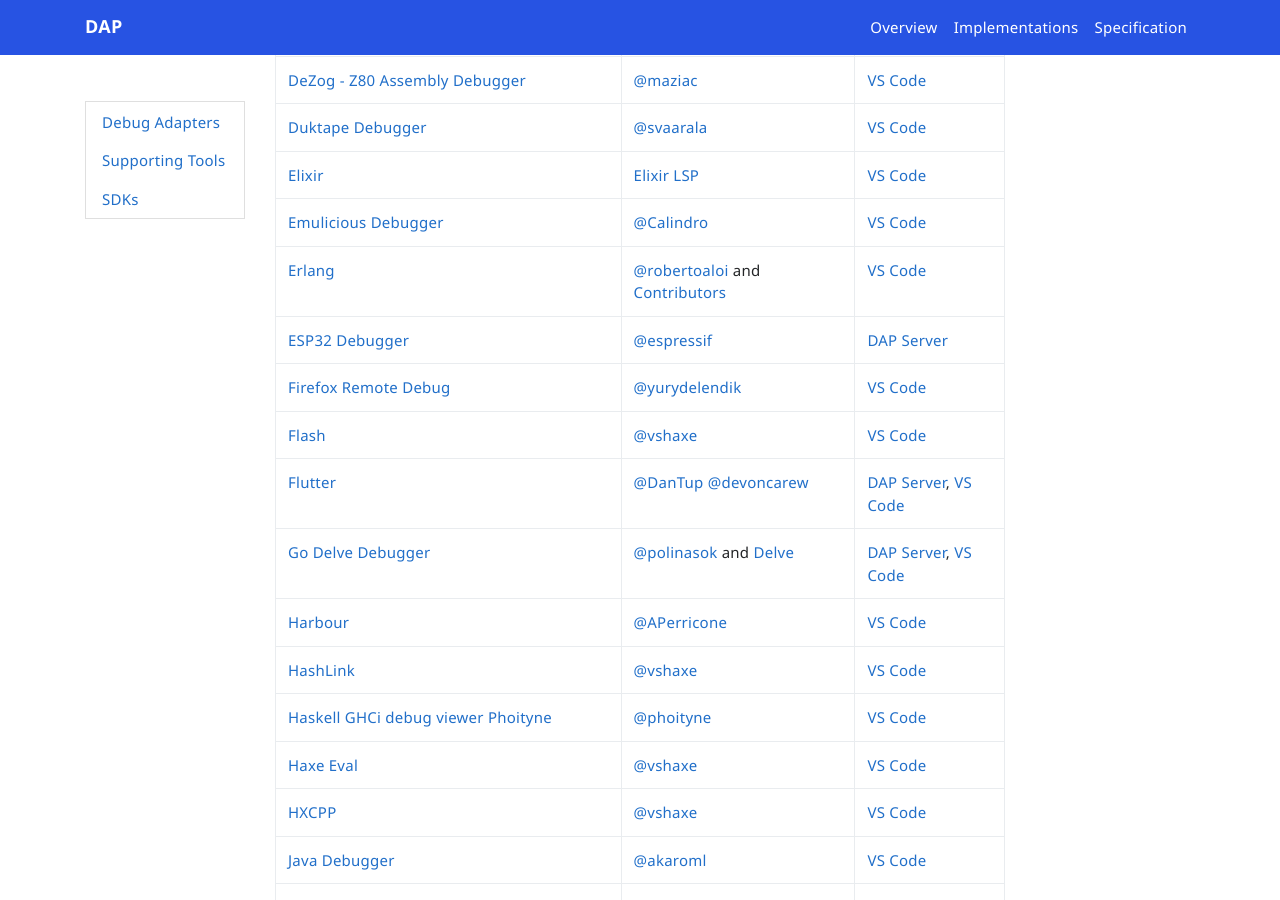
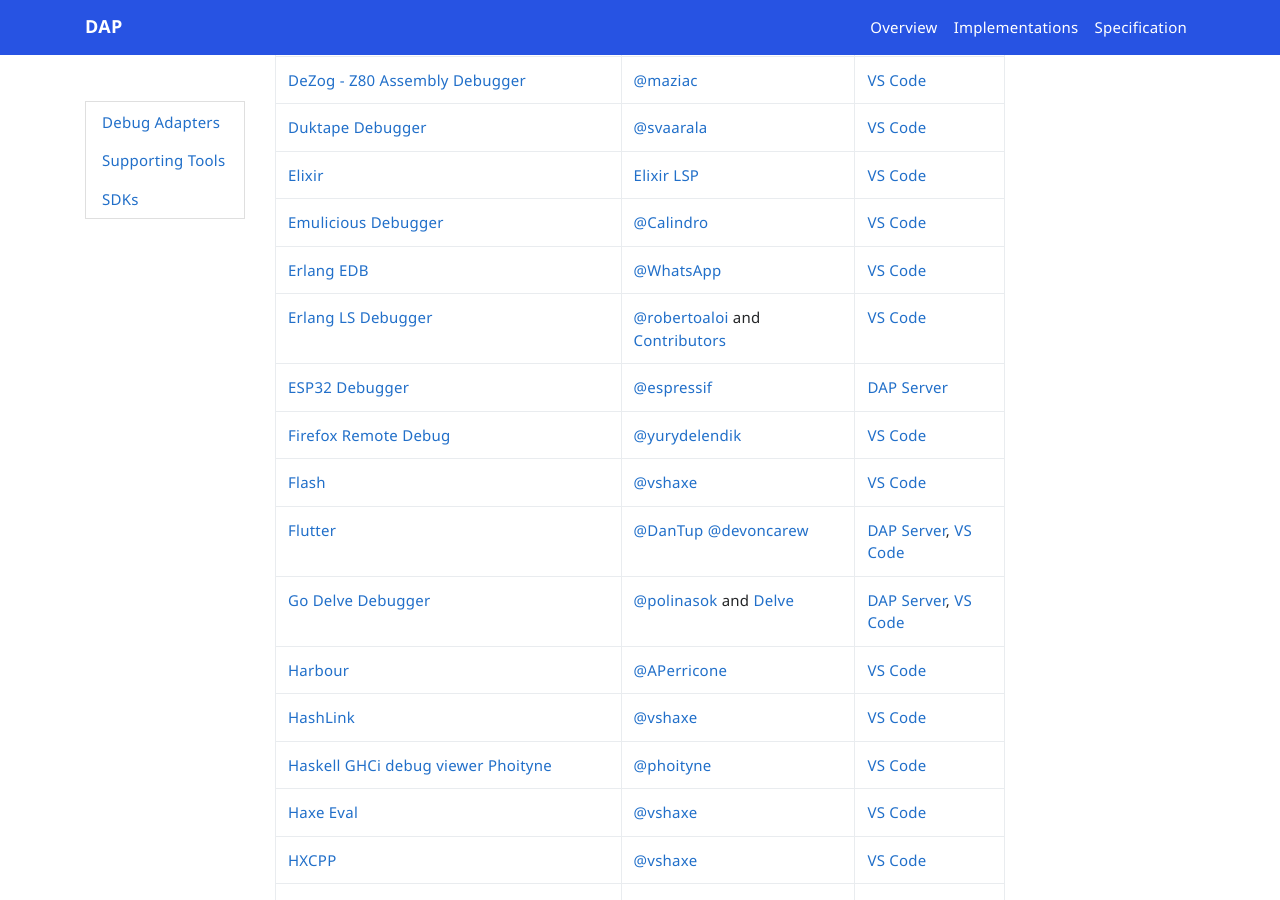
Before and after one commit to microsoft/debug-adapter-protocol, a Jekyll site: the page built from _implementors/adapters.md, in a window 1280 px wide and 900 px high, scrolled down 1406 px. Built offline with Jekyll 4.4.1, drawn with Linux system fonts in a browser that asks for light colours; nearby versions of some CDN libraries; comment, search, counter and statistics services are not loaded.

Commit message:
Add Erlang EDB Debugger (#544)

```diff
--- a/_implementors/adapters.md
+++ b/_implementors/adapters.md
@@ -37,7 +37,8 @@
 [Duktape Debugger](https://github.com/svaarala/duktape)|[@svaarala](https://github.com/svaarala)|[VS Code](https://marketplace.visualstudio.com/items?itemName=HaroldBrenes.duk-debug)
 [Elixir](https://github.com/elixir-lsp/elixir-ls)|[Elixir LSP](https://github.com/elixir-lsp)|[VS Code](https://marketplace.visualstudio.com/items?itemName=JakeBecker.elixir-ls)
 [Emulicious Debugger](https://github.com/Calindro/emulicious-debugger)|[@Calindro](https://github.com/Calindro)|[VS Code](https://marketplace.visualstudio.com/items?itemName=emulicious.emulicious-debugger)
-[Erlang](https://github.com/erlang-ls/erlang_ls)|[@robertoaloi](https://github.com/robertoaloi) and [Contributors](https://github.com/erlang-ls/erlang_ls/graphs/contributors)|[VS Code](https://marketplace.visualstudio.com/items?itemName=erlang-ls.erlang-ls)
+[Erlang EDB](https://github.com/whatsapp/edb)|[@WhatsApp](https://github.com/WhatsApp)|[VS Code](https://marketplace.visualstudio.com/items?itemName=erlang-language-platform.erlang-language-platform)
+[Erlang LS Debugger](https://github.com/erlang-ls/erlang_ls)|[@robertoaloi](https://github.com/robertoaloi) and [Contributors](https://github.com/erlang-ls/erlang_ls/graphs/contributors)|[VS Code](https://marketplace.visualstudio.com/items?itemName=erlang-ls.erlang-ls)
 [ESP32 Debugger](https://github.com/espressif/esp-debug-adapter)|[@espressif](https://github.com/espressif)|[DAP Server](https://github.com/espressif/esp-debug-adapter#usage)
 [Firefox Remote Debug](https://github.com/yurydelendik/vscode-ff-debug)|[@yurydelendik](https://github.com/yurydelendik)|[VS Code](https://marketplace.visualstudio.com/items?itemName=yurydelendik.firefox-debug)
 [Flash](https://github.com/vshaxe/flash-debugger)|[@vshaxe](https://github.com/vshaxe/)|[VS Code](https://marketplace.visualstudio.com/items?itemName=vshaxe.haxe-debug)
```
